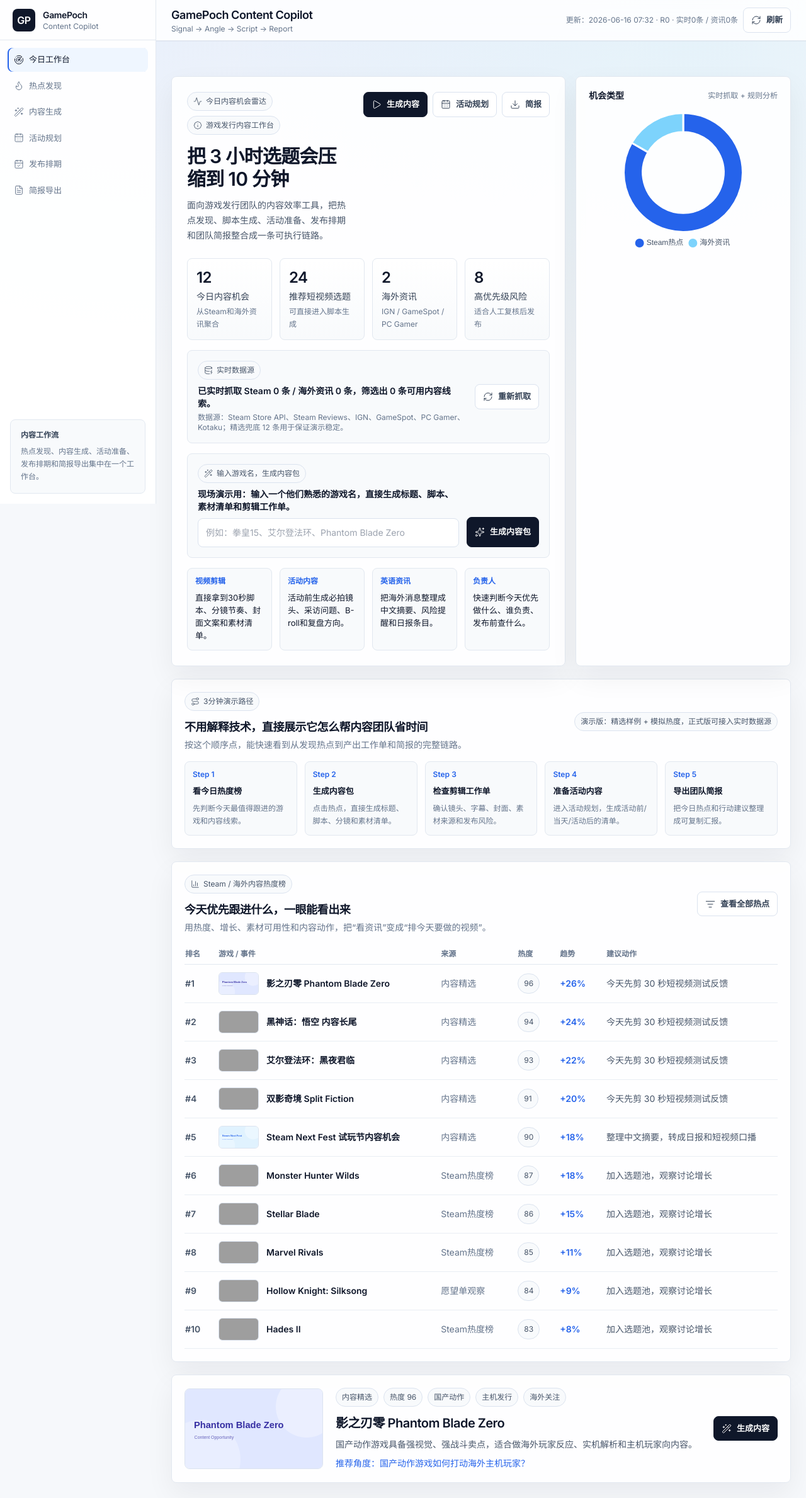
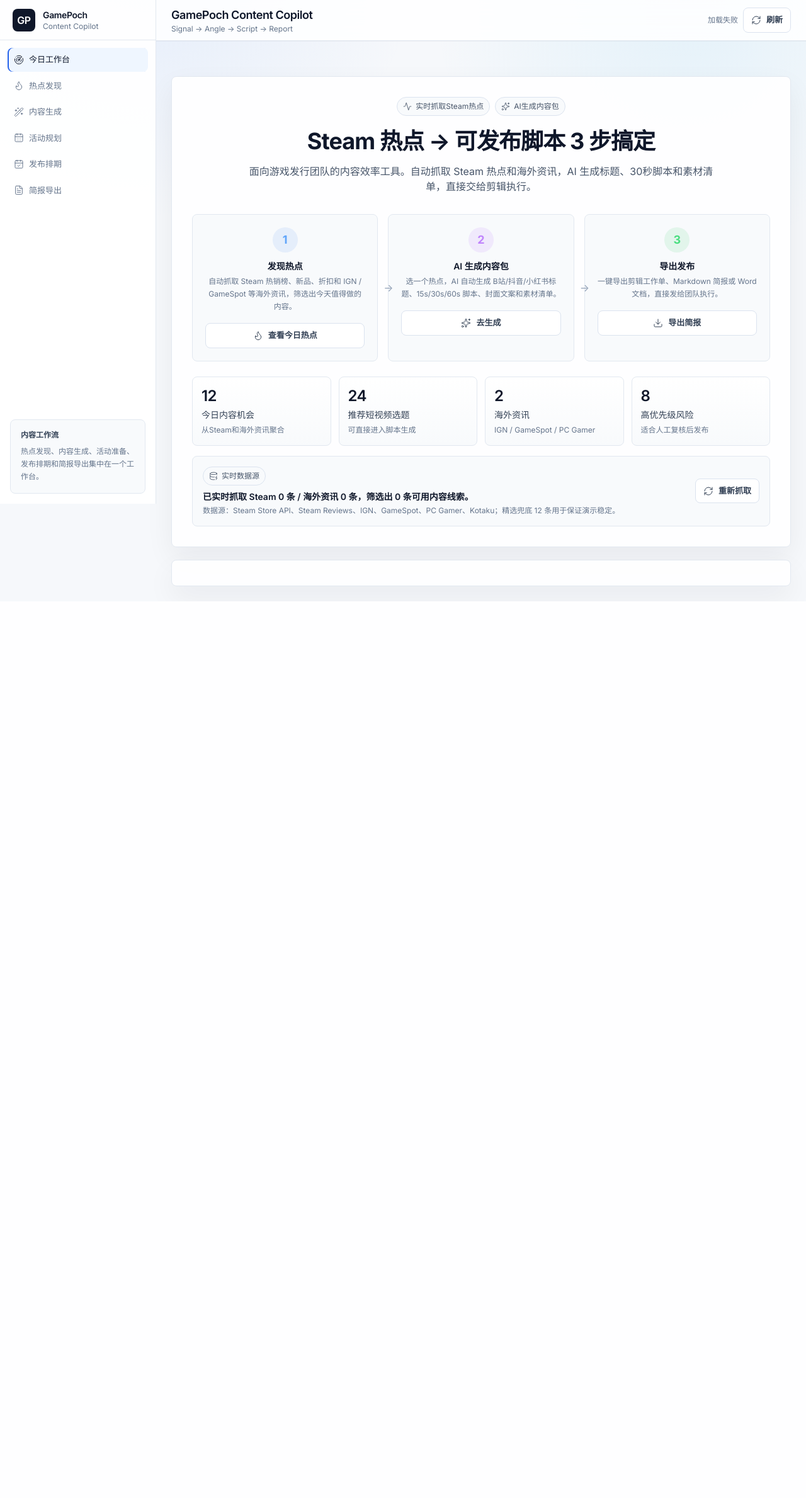
Before and after one commit to WadePan1017/gamepoch-content-copilot, a FastAPI app: page / in a window 1280 px wide. Shown: the whole page at 63% size. After the commit the page ends 955 px from the top, so only its background shows below. Run offline with FastAPI, Linux system fonts and the light colour scheme; data that the repository does not hold is empty; some libraries are stand-ins or nearby versions; grey boxes are pictures that could not be loaded.

Commit message:
refactor: 聚焦首页为3步工作流故事，简化发送话术
- 首页Hero区重构：大标题改为'Steam热点→可发布脚本，3步搞定'
- 新增3步流程可视化（发现热点→AI生成→导出发布）
- 删除4个任务卡片，减少信息散焦
- 简化demoPath为'花1分钟体验完整工作流'
- 更新SEND_TO_GAMEPOCH.md话术，聚焦核心价值

```diff
--- a/templates/index.html
+++ b/templates/index.html
@@ -109,57 +109,50 @@
             <div class="px-4 sm:px-6 py-6 max-w-7xl mx-auto space-y-8">
                 <div id="liveDemoBanner" class="hidden"></div>
                 <section id="dashboard" class="space-y-5">
-                    <div class="grid gap-4 xl:grid-cols-[1.3fr_.7fr]">
-                        <div class="panel p-5 sm:p-6">
-                            <div class="flex flex-col md:flex-row md:items-start md:justify-between gap-4">
-                                <div>
-                                    <div class="flex flex-wrap gap-2 mb-4">
-                                        <div class="chip"><i data-lucide="activity" class="w-3.5 h-3.5"></i> 今日内容机会雷达</div>
-                                        <div class="chip"><i data-lucide="badge-info" class="w-3.5 h-3.5"></i> 游戏发行内容工作台</div>
-                                    </div>
-                                    <h2 class="text-2xl sm:text-3xl font-semibold tracking-tight text-white">把 3 小时选题会压缩到 10 分钟</h2>
-                                    <p class="mt-3 max-w-2xl text-sm leading-6 text-slate-400">面向游戏发行团队的内容效率工具，把热点发现、脚本生成、活动准备、发布排期和团队简报整合成一条可执行链路。</p>
-                                </div>
-                                <div class="flex gap-2">
-                                    <button class="btn btn-primary" onclick="jumpTo('generator')"><i data-lucide="play" class="w-4 h-4"></i> 生成内容</button>
-                                    <button class="btn btn-secondary" onclick="jumpTo('events')"><i data-lucide="calendar-days" class="w-4 h-4"></i> 活动规划</button>
-                                    <button class="btn btn-secondary" onclick="jumpTo('daily')"><i data-lucide="download" class="w-4 h-4"></i> 简报</button>
-                                </div>
+                    <!-- Hero: 3步工作流故事 -->
+                    <div class="panel p-6 sm:p-8">
+                        <div class="text-center max-w-3xl mx-auto">
+                            <div class="flex flex-wrap justify-center gap-2 mb-5">
+                                <div class="chip"><i data-lucide="activity" class="w-3.5 h-3.5"></i> 实时抓取Steam热点</div>
+                                <div class="chip"><i data-lucide="sparkles" class="w-3.5 h-3.5"></i> AI生成内容包</div>
                             </div>
-                            <div class="grid grid-cols-2 lg:grid-cols-4 gap-3 mt-6" id="statsGrid"></div>
-                            <div id="sourceStatusCard" class="mt-4"></div>
-                            <div id="quickGenerateCard" class="mt-4"></div>
-                            <div class="grid gap-3 md:grid-cols-4 mt-4">
-                                <div class="task-card">
-                                    <div class="text-xs font-semibold text-sky-300 mb-2">视频剪辑</div>
-                                    <div>直接拿到30秒脚本、分镜节奏、封面文案和素材清单。</div>
-                                </div>
-                                <div class="task-card">
-                                    <div class="text-xs font-semibold text-sky-300 mb-2">活动内容</div>
-                                    <div>活动前生成必拍镜头、采访问题、B-roll和复盘方向。</div>
-                                </div>
-                                <div class="task-card">
-                                    <div class="text-xs font-semibold text-sky-300 mb-2">英语资讯</div>
-                                    <div>把海外消息整理成中文摘要、风险提醒和日报条目。</div>
-                                </div>
-                                <div class="task-card">
-                                    <div class="text-xs font-semibold text-sky-300 mb-2">负责人</div>
-                                    <div>快速判断今天优先做什么、谁负责、发布前查什么。</div>
-                                </div>
+                            <h2 class="text-2xl sm:text-4xl font-bold tracking-tight text-white leading-tight">Steam 热点 → 可发布脚本<br class="sm:hidden"> 3 步搞定</h2>
+                            <p class="mt-4 text-sm sm:text-base leading-6 text-slate-400">面向游戏发行团队的内容效率工具。自动抓取 Steam 热点和海外资讯，AI 生成标题、30秒脚本和素材清单，直接交给剪辑执行。</p>
+                        </div>
+
+                        <!-- 3步流程 -->
+                        <div class="grid md:grid-cols-3 gap-4 mt-8">
+                            <div class="panel-soft p-5 text-center relative">
+                                <div class="w-10 h-10 rounded-full bg-blue-500/10 text-blue-400 flex items-center justify-center mx-auto mb-3 text-lg font-bold">1</div>
+                                <div class="text-sm font-semibold text-white mb-1">发现热点</div>
+                                <div class="text-xs text-slate-500 leading-5">自动抓取 Steam 热销榜、新品、折扣和 IGN / GameSpot 等海外资讯，筛选出今天值得做的内容。</div>
+                                <button class="btn btn-secondary mt-4 w-full" onclick="jumpTo('opportunities')"><i data-lucide="flame" class="w-4 h-4"></i> 查看今日热点</button>
+                            </div>
+                            <div class="panel-soft p-5 text-center relative">
+                                <div class="absolute -left-2 top-1/2 -translate-y-1/2 hidden md:block text-slate-600">→</div>
+                                <div class="absolute -top-2 left-1/2 -translate-x-1/2 md:hidden text-slate-600">↓</div>
+                                <div class="w-10 h-10 rounded-full bg-purple-500/10 text-purple-400 flex items-center justify-center mx-auto mb-3 text-lg font-bold">2</div>
+                                <div class="text-sm font-semibold text-white mb-1">AI 生成内容包</div>
+                                <div class="text-xs text-slate-500 leading-5">选一个热点，AI 自动生成 B站/抖音/小红书标题、15s/30s/60s 脚本、封面文案和素材清单。</div>
+                                <button class="btn btn-secondary mt-4 w-full" onclick="jumpTo('generator')"><i data-lucide="sparkles" class="w-4 h-4"></i> 去生成</button>
+                            </div>
+                            <div class="panel-soft p-5 text-center relative">
+                                <div class="absolute -left-2 top-1/2 -translate-y-1/2 hidden md:block text-slate-600">→</div>
+                                <div class="absolute -top-2 left-1/2 -translate-x-1/2 md:hidden text-slate-600">↓</div>
+                                <div class="w-10 h-10 rounded-full bg-green-500/10 text-green-400 flex items-center justify-center mx-auto mb-3 text-lg font-bold">3</div>
+                                <div class="text-sm font-semibold text-white mb-1">导出发布</div>
+                                <div class="text-xs text-slate-500 leading-5">一键导出剪辑工作单、Markdown 简报或 Word 文档，直接发给团队执行。</div>
+                                <button class="btn btn-secondary mt-4 w-full" onclick="jumpTo('daily')"><i data-lucide="download" class="w-4 h-4"></i> 导出简报</button>
                             </div>
                         </div>
-                        <div class="panel p-5">
-                            <div class="flex items-center justify-between mb-4">
-                                <h3 class="text-sm font-semibold text-white">机会类型</h3>
-                                <span class="text-xs text-slate-500">实时抓取 + 规则分析</span>
-                            </div>
-                            <div class="h-56"><canvas id="mixChart"></canvas></div>
-                        </div>
+
+                        <!-- 数据概览 -->
+                        <div class="grid grid-cols-2 lg:grid-cols-4 gap-3 mt-6" id="statsGrid"></div>
+                        <div id="sourceStatusCard" class="mt-4"></div>
                     </div>
 
+                    <!-- 快速体验 -->
                     <div id="demoPath" class="panel p-5"></div>
-                    <div id="leaderBoard" class="panel p-5"></div>
-                    <div id="heroCard" class="panel p-5"></div>
                 </section>
 
                 <section id="opportunities" class="space-y-4">
@@ -453,38 +446,25 @@ function renderStats(){
 }
 
 function renderDemoPath(){
-    const steps = [
-        ['1', '看今日热度榜', '先判断今天最值得跟进的游戏和内容线索。', 'opportunities'],
-        ['2', '生成内容包', '点击热点，直接生成标题、脚本、分镜和素材清单。', 'generator'],
-        ['3', '检查剪辑工作单', '确认镜头、字幕、封面、素材来源和发布风险。', 'generator'],
-        ['4', '准备活动内容', '进入活动规划，生成活动前/当天/活动后的清单。', 'events'],
-        ['5', '导出团队简报', '把今日热点和行动建议整理成可复制汇报。', 'daily'],
-    ];
+    const hero = state.data?.hero;
+    const heroPayload = hero ? itemPayload(hero) : '{}';
     $('demoPath').innerHTML = `
-        <div class="flex flex-col lg:flex-row lg:items-center lg:justify-between gap-3 mb-4">
+        <div class="flex flex-col sm:flex-row sm:items-center sm:justify-between gap-3 mb-4">
             <div>
-                <div class="chip mb-3"><i data-lucide="route" class="w-3.5 h-3.5"></i> 3分钟演示路径</div>
-                <h3 class="text-lg font-semibold tracking-tight text-white">不用解释技术，直接展示它怎么帮内容团队省时间</h3>
-                <p class="text-sm text-slate-500 mt-1">按这个顺序点，能快速看到从发现热点到产出工作单和简报的完整链路。</p>
+                <h3 class="text-lg font-semibold tracking-tight text-white">花 1 分钟体验完整工作流</h3>
+                <p class="text-sm text-slate-500 mt-1">选一个热点 → AI 生成内容包 → 看到可执行的标题和脚本。</p>
             </div>
-            <div class="chip">演示版：精选样例 + 模拟热度，正式版可接入实时数据源</div>
-        </div>
-        <div class="grid gap-3 md:grid-cols-5">
-            ${steps.map(([num, title, desc, target]) => `
-                <button class="task-card text-left hover:border-blue-300 hover:bg-[#f8fbff]" onclick="jumpTo('${target}')">
-                    <div class="text-xs font-semibold text-sky-300 mb-2">Step ${num}</div>
-                    <div class="font-semibold text-white">${title}</div>
-                    <div class="text-xs leading-5 text-slate-500 mt-2">${desc}</div>
-                </button>
-            `).join('')}
+            ${hero ? `<button class="btn btn-primary" onclick="openContentPack(${heroPayload})"><i data-lucide="sparkles" class="w-4 h-4"></i> 一键体验：${esc(hero.title)}</button>` : ''}
         </div>
     `;
 }
 
 function renderLeaderboard(){
+    const el = $('leaderBoard');
+    if(!el) return;
     const list = (state.data?.opportunities || []).slice(0, 10);
-    if(!list.length){ $('leaderBoard').innerHTML = ''; return; }
-    $('leaderBoard').innerHTML = `
+    if(!list.length){ el.innerHTML = ''; return; }
+    el.innerHTML = `
         <div class="flex flex-col lg:flex-row lg:items-center lg:justify-between gap-3 mb-4">
             <div>
                 <div class="chip mb-3"><i data-lucide="bar-chart-3" class="w-3.5 h-3.5"></i> Steam / 海外内容热度榜</div>
@@ -534,9 +514,11 @@ function renderLeaderboard(){
 }
 
 function renderHero(){
+    const el = $('heroCard');
+    if(!el) return;
     const hero = state.selected;
-    if(!hero){ $('heroCard').innerHTML = ''; return; }
-    $('heroCard').innerHTML = `
+    if(!hero){ el.innerHTML = ''; return; }
+    el.innerHTML = `
         <div class="grid gap-5 lg:grid-cols-[220px_1fr_auto] lg:items-center">
             <div class="h-32 rounded-lg border border-[#dbe3ef] bg-[#f8fafc] overflow-hidden">
                 ${imageTag(hero.image, 'w-full h-full object-cover', hero.title)}
```
Also changed, not shown: SEND_TO_GAMEPOCH.md (+17 -24 lines).
